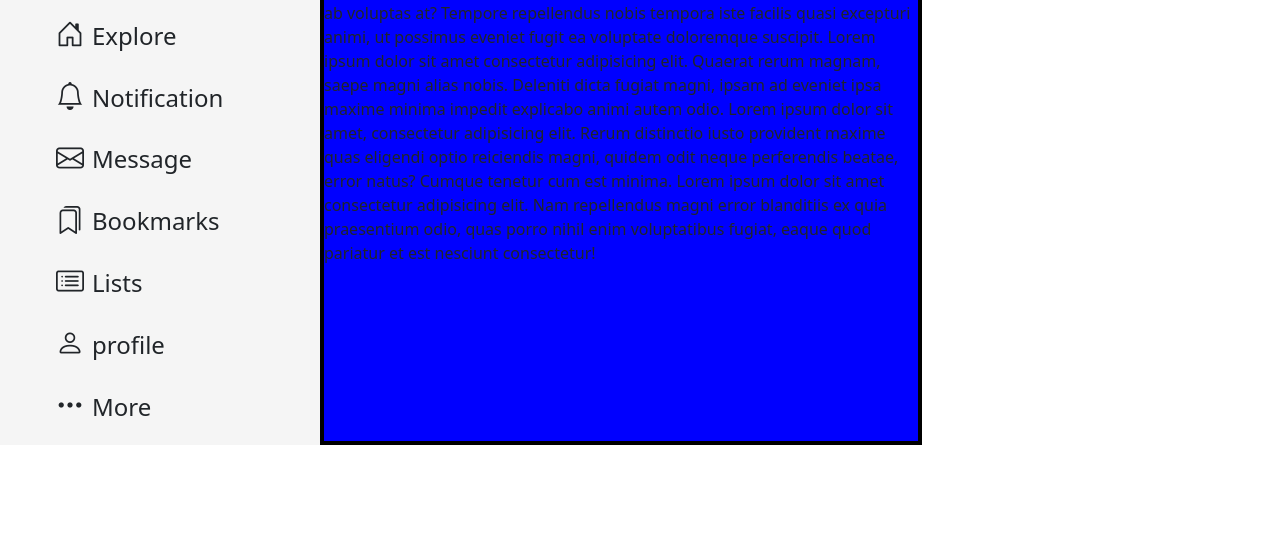
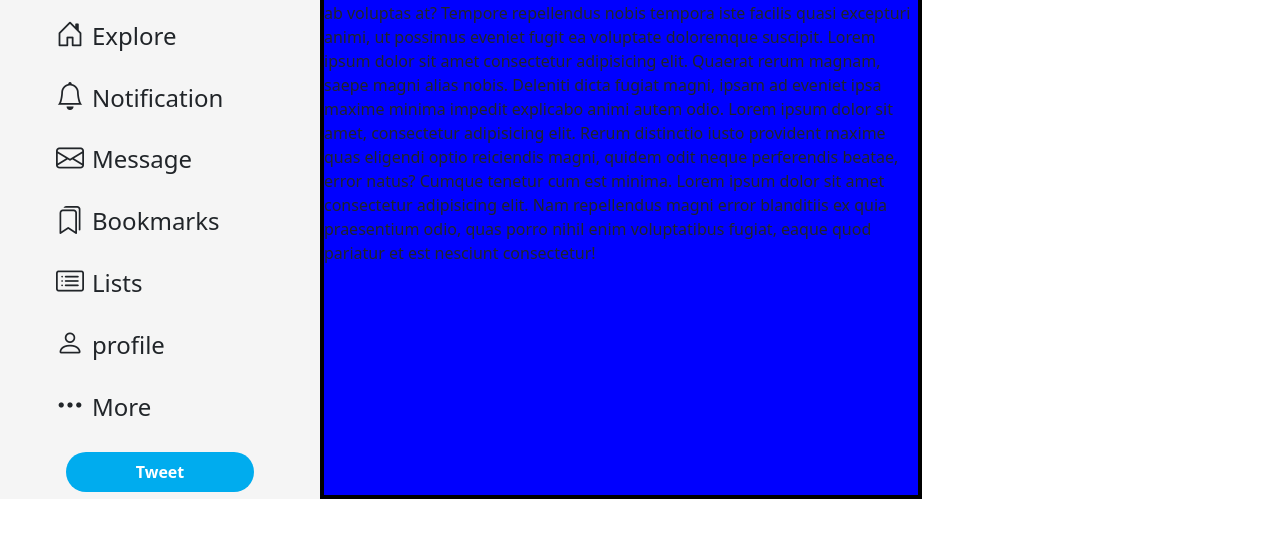
Before and after one commit to ZaidAli60/Twitter-App, a plain HTML site: page index.html in a window 1280 px wide. Shown: the part 155-692 px from the top of the page. Drawn offline with nearby package versions, Linux system fonts and the light colour scheme.

Commit message:
tweet button

```diff
--- a/index.html
+++ b/index.html
@@ -15,7 +15,7 @@
             <div>
             <i class="bi bi-twitter twiter"></i>
             </div>
-            <div class="icon1 px-5 my-3">
+            <div class="icon1 px-5 my-3  ">
                 <i class="bi bi-house-door fs-3 mx-2"></i>
                 <h4>Home</h4>
             </div>
@@ -46,6 +46,9 @@
             <div class="icon2 px-5 my-3">
                 <i class="bi bi-three-dots fs-3 mx-2"></i>
                 <h4>More</h4>
+            </div>
+            <div class="btn ">
+                <button class="rounded-pill">Tweet</button>
             </div>
 
 
--- a/style.css
+++ b/style.css
@@ -12,6 +12,7 @@
 .leftBar{
     background-color: whitesmoke;
     flex-basis: 25%;
+
     position: sticky;
     align-self: flex-start;
 
@@ -36,15 +37,27 @@ div > .twiter{
     align-items: baseline;
     cursor: pointer;
 }
+button{
+   padding-top: 8px;
+   padding-bottom: 8px;
+   padding-left: 70px;
+   padding-right: 70px;
+   background-color: #00ACEE;
+   font-weight: bold;
+   color: white;
+   border: white;
 
+}
 
 .maincontantBar{
     flex-basis: 47%;
+
     background-color: blue;
     border: 4px solid black;
 }
 .rightBar{
     flex-basis: 18%;
+
     background-color: burlywood;
     align-self: flex-start;
 }
```
